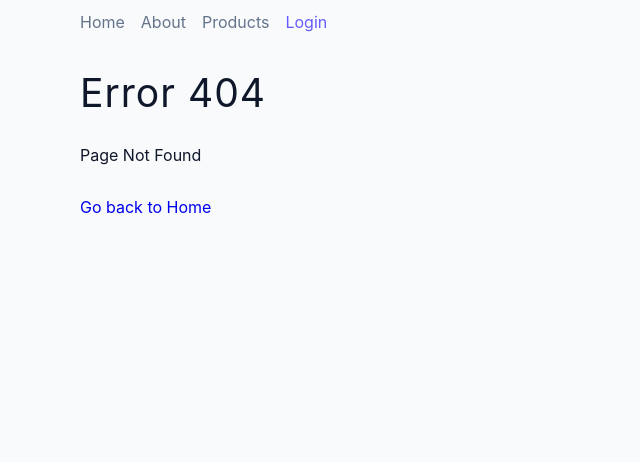
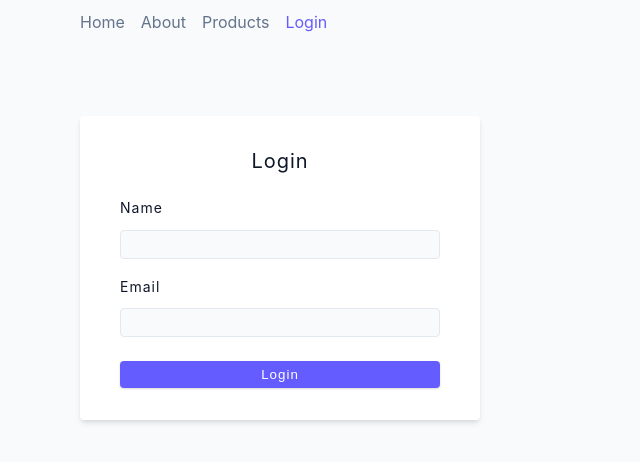
Before and after one commit to Wilson-Chu/react-router-product-page, a React (Create React App) app: page /login in a window 1280 px wide. Before the commit this address had no page. Shown: the top 462 px of the page, without its empty margins (0-640 px from the left). Built offline with nearby package versions, Linux system fonts and the light colour scheme.

Commit message:
added ProtectedRoute component, updated Login and App

```diff
--- a/src/App.js
+++ b/src/App.js
@@ -1,12 +1,17 @@
 import { BrowserRouter, Routes, Route } from 'react-router-dom'
+import { useState } from 'react'
 import Home from './pages/Home'
 import About from './pages/About'
 import Products from './pages/Products'
 import Error from './pages/Error'
 import SharedLayout from './pages/SharedLayout'
 import SingleProduct from './pages/SingleProduct'
+import Dashboard from './pages/Dashboard'
+import Login from './pages/Login'
+import ProtectedRoute from './pages/ProtectedRoute'
 
 function App() {
+  const { user, setUser } = useState(null)
   return (
     <BrowserRouter>
       <Routes>
@@ -15,6 +20,13 @@
           <Route path='about' element={<About />} />
           <Route path='products' element={<Products />} />
           <Route path='products/:productId' element={<SingleProduct />} />
+          <Route path='login' element={<Login setUser={setUser}></Login>} />
+          <Route path='dashboard' element={
+            <ProtectedRoute user={user}>
+              <Dashboard user={user} />
+            </ProtectedRoute>
+
+          } />
           <Route path='*' element={<Error />} />
         </Route>
       </Routes>
--- a/src/pages/Login.js
+++ b/src/pages/Login.js
@@ -1,10 +1,16 @@
 import { useState } from 'react';
-const Login = () => {
+import { useNavigate } from 'react-router-dom';
+const Login = ({ setUser }) => {
   const [name, setName] = useState('');
   const [email, setEmail] = useState('');
 
+  const navigate = useNavigate();
+
   const handleSubmit = async (e) => {
     e.preventDefault();
+    if (!name || !email) return;
+    setUser({ name: name, email: email });
+    navigate('/dashboard');
   };
 
   return (
--- /dev/null
+++ b/src/pages/ProtectedRoute.js
@@ -0,0 +1,11 @@
+import { Navigate } from "react-router-dom"
+
+const ProtectedRoute = ({ children, user }) => {
+    if (!user) {
+        return <Navigate to='/' />
+    }
+
+    return children
+}
+
+export default ProtectedRoute
```
